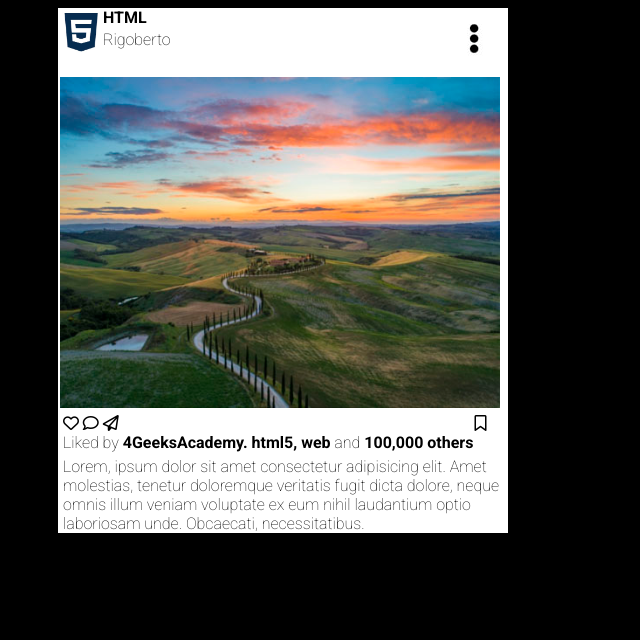
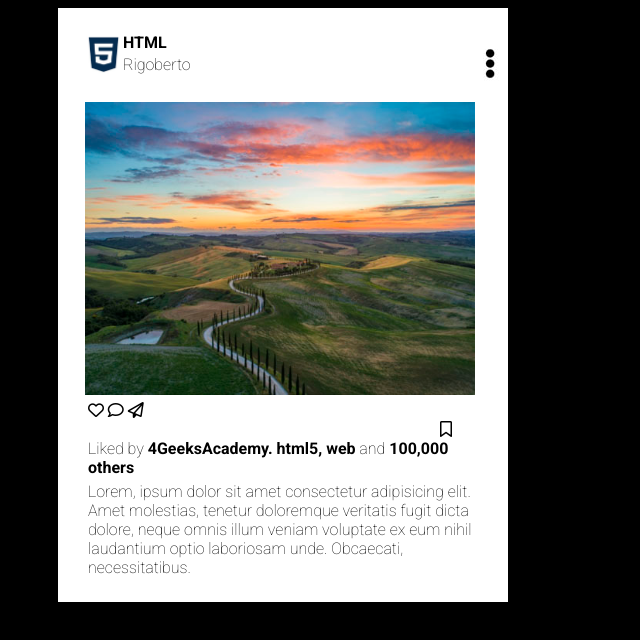
Before and after one commit to adriano1910/adrianrodriguezinstagrampost, a plain HTML site: page index.html in a window 1280 px wide. Shown: the whole page, without its empty margins (0-640 px from the left). Drawn offline with Linux system fonts and the light colour scheme.

Commit message:
re-organized layout

```diff
--- a/index.html
+++ b/index.html
@@ -25,7 +25,7 @@
 </div>
         </div>
         <div class="post-image">
-            <img src="image/instagram.jpg" alt="image" width="440px">
+            <img src="image/instagram.jpg" alt="image" width="390 px">
         </div>
         <div class="post-bottom">
             <div clas="post-icons"></div>
--- a/styles.css
+++ b/styles.css
@@ -14,7 +14,9 @@ body{
 	display:flex;
 	flex-direction: column;
 }
-.post{ margin-left: 10%;
+.post{
+	padding: 5%;
+	margin-left: 10%;
 	background:white;
 
 
@@ -42,7 +44,7 @@ align-items: right;
 ;
 
 }
-.tres-pts{padding-left: 900%;
+.tres-pts{padding-left: 890%;
 }
 
 .text1{ margin-left:5px;
```
